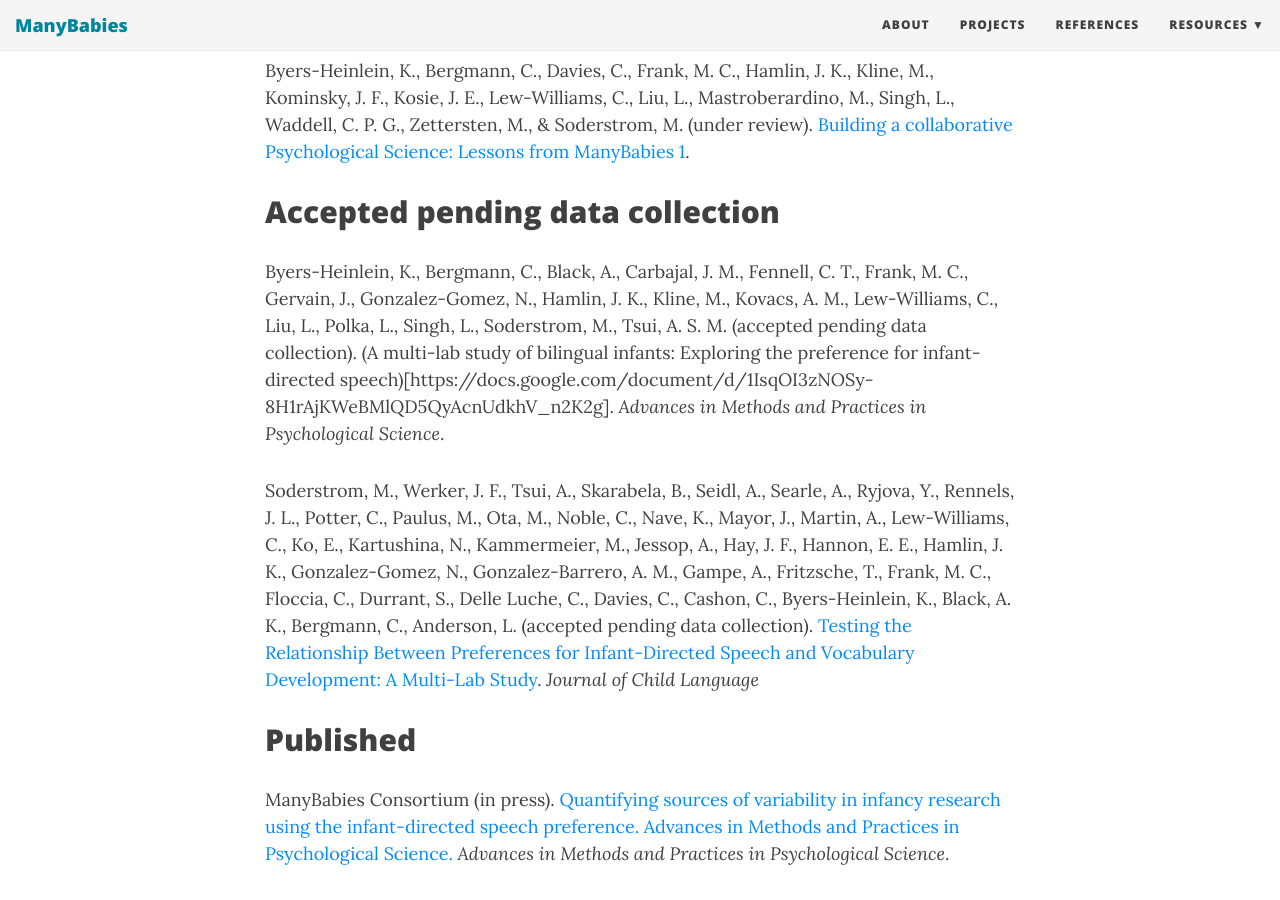
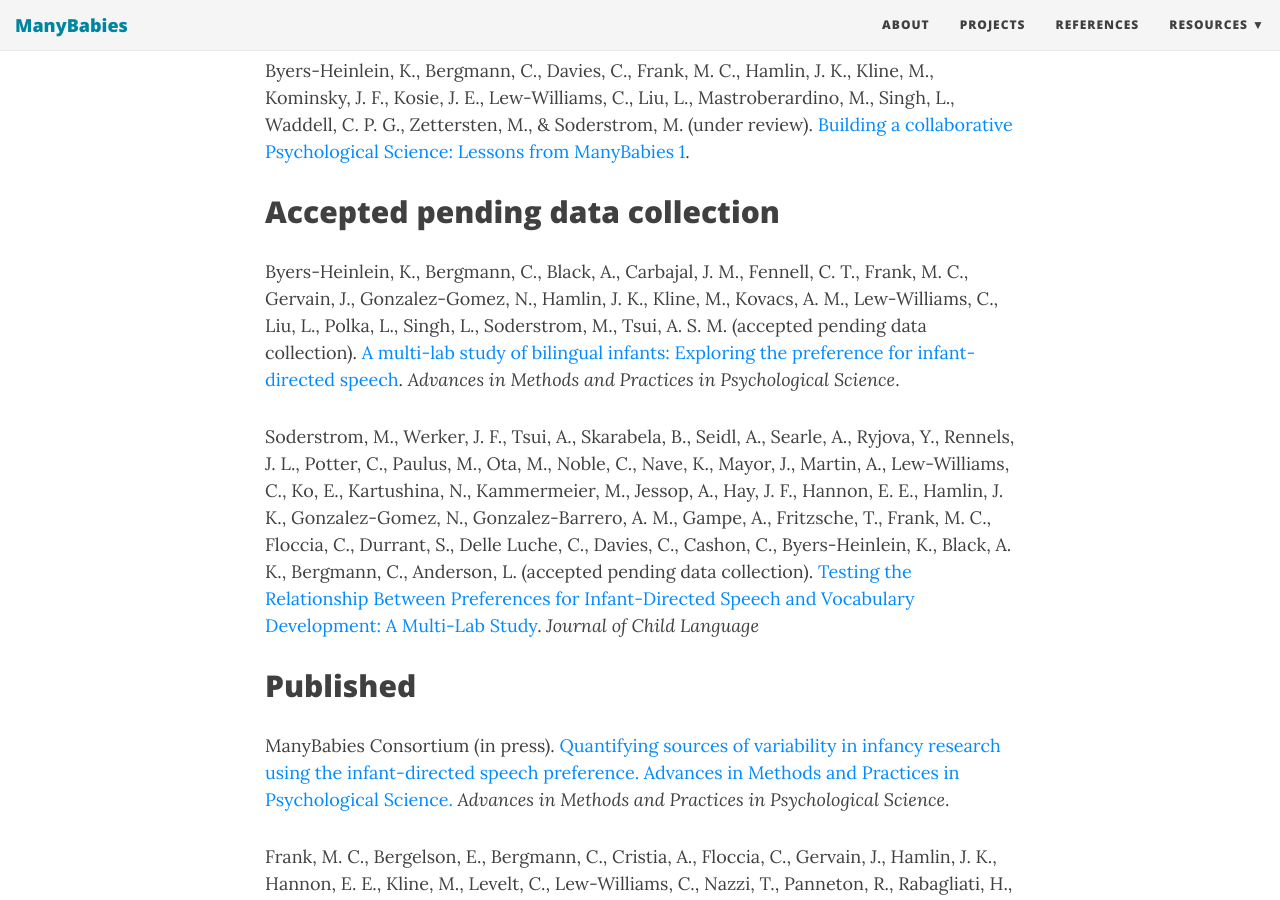
Before and after one commit to manybabies/manybabies.github.io, a Jekyll site: the page built from references.md, in a window 1280 px wide and 900 px high, scrolled down 328 px. Built offline with Jekyll 4.4.1, drawn with Linux system fonts in a browser that asks for light colours; nearby versions of some CDN libraries.

Commit message:
Update references.md

```diff
--- a/references.md
+++ b/references.md
@@ -10,7 +10,7 @@
 
 ## Accepted pending data collection
 
-Byers-Heinlein, K., Bergmann, C., Black, A., Carbajal, J. M., Fennell, C. T., Frank, M. C., Gervain, J., Gonzalez-Gomez, N., Hamlin, J. K., Kline, M., Kovacs, A. M., Lew-Williams, C., Liu, L., Polka, L., Singh, L., Soderstrom, M., Tsui, A. S. M. (accepted pending data collection). (A multi-lab study of bilingual infants: Exploring the preference for infant-directed speech)[https://docs.google.com/document/d/1IsqOI3zNOSy-8H1rAjKWeBMlQD5QyAcnUdkhV_n2K2g]. _Advances in Methods and Practices in Psychological Science_.
+Byers-Heinlein, K., Bergmann, C., Black, A., Carbajal, J. M., Fennell, C. T., Frank, M. C., Gervain, J., Gonzalez-Gomez, N., Hamlin, J. K., Kline, M., Kovacs, A. M., Lew-Williams, C., Liu, L., Polka, L., Singh, L., Soderstrom, M., Tsui, A. S. M. (accepted pending data collection). [A multi-lab study of bilingual infants: Exploring the preference for infant-directed speech](https://docs.google.com/document/d/1IsqOI3zNOSy-8H1rAjKWeBMlQD5QyAcnUdkhV_n2K2g). _Advances in Methods and Practices in Psychological Science_.
 
 Soderstrom, M., Werker, J. F., Tsui, A., Skarabela, B., Seidl, A., Searle, A., Ryjova, Y., Rennels, J. L., Potter, C., Paulus, M., Ota, M., Noble, C., Nave, K., Mayor, J., Martin, A., Lew-Williams, C., Ko, E., Kartushina, N., Kammermeier, M., Jessop, A., Hay, J. F., Hannon, E. E., Hamlin, J. K., Gonzalez-Gomez, N., Gonzalez-Barrero, A. M., Gampe, A., Fritzsche, T., Frank, M. C., Floccia, C., Durrant, S., Delle Luche, C., Davies, C., Cashon, C., Byers-Heinlein, K., Black, A. K., Bergmann, C., Anderson, L. (accepted pending data collection). [Testing the Relationship Between Preferences for Infant-Directed Speech and Vocabulary Development: A Multi-Lab Study](https://drive.google.com/drive/folders/1yb7bdTtEDOKwIA4qMcfiuKkoI1jIojW7). _Journal of Child Language_
 
```
